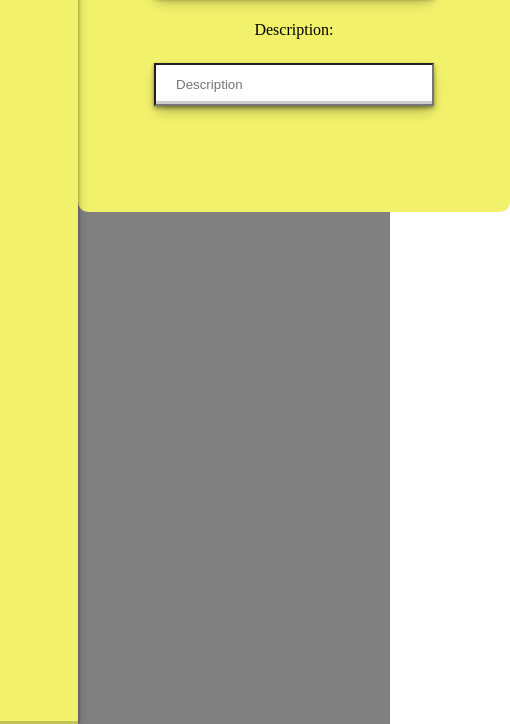
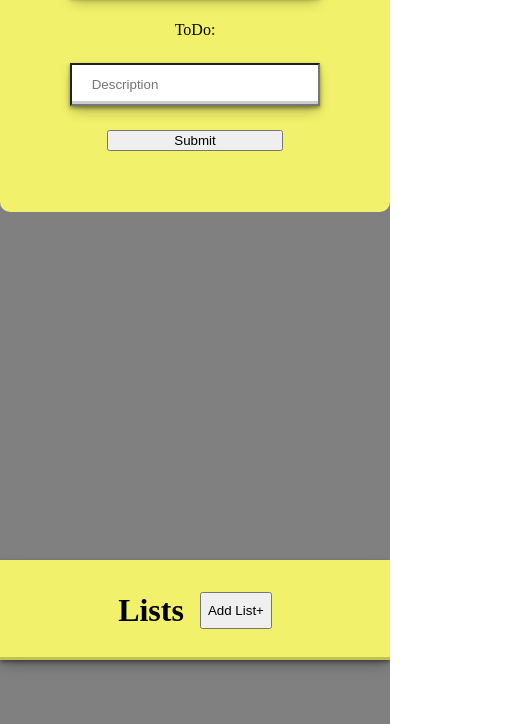
Before and after one commit to jamesonarnett/odinToDoList, a website built with webpack: page dist/index.html in a window 390 px wide. Shown: the part 184-908 px from the top of the page, 510 px wide, since content can reach past the window. Built offline with nearby package versions, Linux system fonts and the light colour scheme.

Commit message:
modal/mobile styles addition

```diff
--- a/src/index.js
+++ b/src/index.js
@@ -1,8 +1,8 @@
 import "./style.scss";
 import LoadNavbar from "./modules/nav";
-import CategoryList from "./modules/categoryLists";
+import SideNav from "./modules/sideNav";
 import ListBox from "./modules/formBox";
 
 LoadNavbar();
-CategoryList();
+SideNav();
 ListBox();
--- a/src/modules/formBox.js
+++ b/src/modules/formBox.js
@@ -20,20 +20,32 @@ const Label = (text, context) => {
   return label;
 };
 
+const Button = (text, type) => {
+  const button = document.createElement("button");
+  button.setAttribute("type", type);
+  button.textContent = text;
+
+  return button;
+};
+
 const Form = () => {
   const form = document.createElement("form");
   form.classList.add("form");
   const task = Input("Task Name", "text", "title");
   const taskLabel = Label("Title: ", "title");
 
-  const taskDescription = Input("Description", "text", "description");
-  const taskDescriptionLabel = Label("Description: ", "description");
-
   form.appendChild(taskLabel);
   form.appendChild(task);
 
+  const taskDescription = Input("Description", "text", "description");
+  const taskDescriptionLabel = Label("ToDo: ", "description");
+
   form.appendChild(taskDescriptionLabel);
   form.appendChild(taskDescription);
+
+  const button = Button("Submit", "submit");
+
+  form.appendChild(button);
 
   return form;
 };
--- /dev/null
+++ b/src/modules/sideNav.js
@@ -0,0 +1,36 @@
+const sideArea = () => {
+  let area = document.createElement("div");
+  area.classList.add("left-nav");
+
+  return area;
+};
+
+const sideHeader = (title) => {
+  const header = document.createElement("h2");
+  header.textContent = title;
+
+  const button = Button("Add List+", "button");
+  header.appendChild(button);
+
+  return header;
+};
+
+const Button = (text, type) => {
+  const button = document.createElement("button");
+  button.setAttribute("type", type);
+  button.textContent = text;
+
+  return button;
+};
+
+const SideNav = () => {
+  const main = document.getElementById("content");
+
+  const header = sideHeader("Lists");
+  const area = sideArea();
+  area.appendChild(header);
+
+  main.appendChild(area);
+};
+
+export default SideNav;
--- a/src/style.scss
+++ b/src/style.scss
@@ -22,27 +22,38 @@ body {
     margin: 0.5rem;
   }
 }
-
-// Make bottom nav on mobile
-@media screen and (max-width: 768px) {
-  .nav {
-    bottom: 0;
-  }
-}
-
 // SIDESIDESIDESIDESIDESIDESIDESIDESIDESIDESIDESIDESIDESIDESIDESIDESIDESIDESIDESIDESIDESIDESIDESIDESIDESIDESIDESIDESIDESIDESIDESIDESIDESIDESIDESIDESIDESIDESIDESIDESIDESIDE
 
 .left-nav {
   position: absolute;
   background-color: $yel;
-  width: 20vw;
-  height: 100vh;
   box-shadow: rgba(0, 0, 0, 0.4) 0px 2px 4px,
     rgba(0, 0, 0, 0.3) 0px 7px 13px -3px, rgba(0, 0, 0, 0.2) 0px -3px 0px inset;
 
   h2 {
     font-size: 2rem;
-    text-align: center;
+    padding: 0.3rem 0.5rem;
+    display: flex;
+    justify-content: center;
+  }
+
+  button {
+    margin-left: 1rem;
+  }
+}
+
+// Make bottom nav on mobile
+@media screen and (max-width: 768px) {
+  .left-nav {
+    bottom: 0;
+    width: 100%;
+  }
+}
+
+@media screen and (min-width: 768px) {
+  .left-nav {
+    width: 20vw;
+    height: 100vh;
   }
 }
 
@@ -50,18 +61,18 @@ body {
 
 .form-area {
   margin-top: 64px;
-  margin-left: 20vw;
   height: 100vh;
   background-color: grey;
   text-align: center;
 }
 
 .form-inner-area {
-  width: 400px;
+  max-width: 400px;
   height: 300px;
   padding: 1rem;
   background-color: $yel;
   border-radius: 10px;
+  margin: 0 auto;
 }
 
 // .hidden {
@@ -74,18 +85,25 @@ body {
   flex-direction: column;
   width: 70%;
   margin: 0 auto;
+
+  input[type="text"] {
+    padding: 12px 20px;
+    margin: 8px 0px;
+    box-sizing: border-box;
+    box-shadow: rgba(0, 0, 0, 0.4) 0px 2px 4px,
+      rgba(0, 0, 0, 0.3) 0px 7px 13px -3px,
+      rgba(0, 0, 0, 0.2) 0px -3px 0px inset;
+  }
+
+  button {
+    width: 70%;
+    margin: 0 auto;
+    margin-top: 1rem;
+  }
 }
 
 .form-label {
   margin: 1rem;
 }
 
-input[type="text"] {
-  padding: 12px 20px;
-  margin: 8px 0px;
-  box-sizing: border-box;
-  box-shadow: rgba(0, 0, 0, 0.4) 0px 2px 4px,
-    rgba(0, 0, 0, 0.3) 0px 7px 13px -3px, rgba(0, 0, 0, 0.2) 0px -3px 0px inset;
-}
-
 //FORMFORMFORMFORMFORMFORMFORMFORMFORMFORMFORMFORMFORMFORMFORMFORMFORMFORMFORMFORMFORMFORMFORMFORMFORMFORMFORMFORMFORMFORMFORMFORMFORMFORMFORMFORMFORMFORMFORMFORMFORMFORMFORMFORMFORM
```
Also changed, not shown: dist/main.js.
